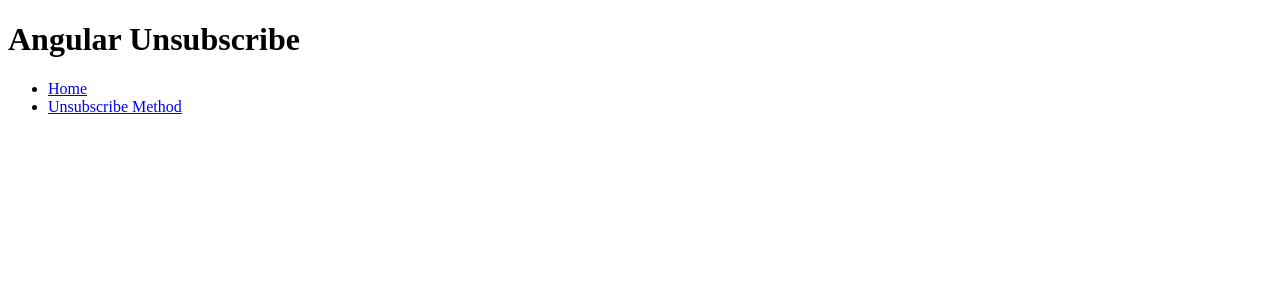
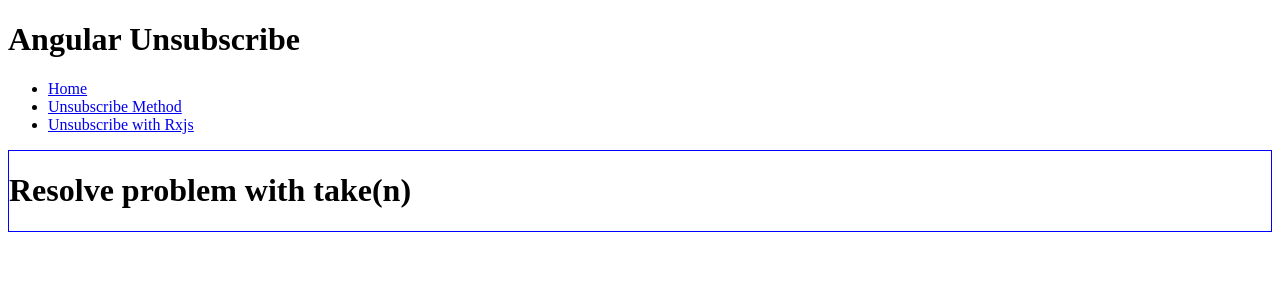
Before and after one commit to tangbinhlam/angular-auto-unsubscribe, an Angular app: page /uns-rxjs in a window 1280 px wide. Before the commit this address led to /. Shown: the top 300 px of the page. Built offline with nearby package versions, Linux system fonts and the light colour scheme.

Commit message:
Add problem before resolve problem with Rxjs

```diff
--- a/src/app/app.component.html
+++ b/src/app/app.component.html
@@ -4,6 +4,7 @@
   <ul>
     <li><a routerLink="/" routerLinkActive="active">Home</a></li>
     <li><a routerLink="/uns-method" routerLinkActive="active">Unsubscribe Method</a></li>
+    <li><a routerLink="/uns-rxjs" routerLinkActive="active">Unsubscribe with Rxjs</a></li>
   </ul>
 </nav>
 
--- a/src/app/app.module.ts
+++ b/src/app/app.module.ts
@@ -13,6 +13,10 @@
     path: 'uns-method',
     component: UnsubscribeMethodComponent,
   },
+  {
+    path: 'uns-rxjs',
+    component: UnsubscribeUseRxjsComponent,
+  },
 ];
 @NgModule({
   declarations: [
--- a/src/app/unsubscribe-use-rxjs/unsubscribe-use-rxjs.component.css
+++ b/src/app/unsubscribe-use-rxjs/unsubscribe-use-rxjs.component.css
@@ -0,0 +1,3 @@
+div {
+  border: 1px solid blue;
+}
--- a/src/app/unsubscribe-use-rxjs/unsubscribe-use-rxjs.component.html
+++ b/src/app/unsubscribe-use-rxjs/unsubscribe-use-rxjs.component.html
@@ -1 +1,3 @@
-<p>unsubscribe-use-rxjs works!</p>
+<div>
+  <h1> Resolve problem with take(n)</h1>
+</div>
--- a/src/app/unsubscribe-use-rxjs/unsubscribe-use-rxjs.component.ts
+++ b/src/app/unsubscribe-use-rxjs/unsubscribe-use-rxjs.component.ts
@@ -1,15 +1,33 @@
 import { Component, OnInit } from '@angular/core';
+import { interval, Subscription } from 'rxjs';
 
 @Component({
   selector: 'app-unsubscribe-use-rxjs',
   templateUrl: './unsubscribe-use-rxjs.component.html',
-  styleUrls: ['./unsubscribe-use-rxjs.component.css']
+  styleUrls: ['./unsubscribe-use-rxjs.component.css'],
 })
 export class UnsubscribeUseRxjsComponent implements OnInit {
+  subcriptionTake: Subscription;
+  subcriptionTakeUntil: Subscription;
+  subcriptionTakeWhile: Subscription;
+  subcriptionFirst: Subscription;
 
-  constructor() { }
+  constructor() {}
 
   ngOnInit(): void {
+    console.clear();
+    console.log('Unsubscribe Rxjs Demo');
+    this.subcriptionTake = interval(1000).subscribe((value) => {
+      console.log(`Print value with method rxjs.take ${value}`);
+    });
+    this.subcriptionTake = interval(1000).subscribe((value) => {
+      console.log(`Print value with method rxjs.takeUntil ${value}`);
+    });
+    this.subcriptionTake = interval(1000).subscribe((value) => {
+      console.log(`Print value with method rxjs.takeWhile ${value}`);
+    });
+    this.subcriptionTake = interval(1000).subscribe((value) => {
+      console.log(`Print value with method rxjs.first ${value}`);
+    });
   }
-
 }
```
